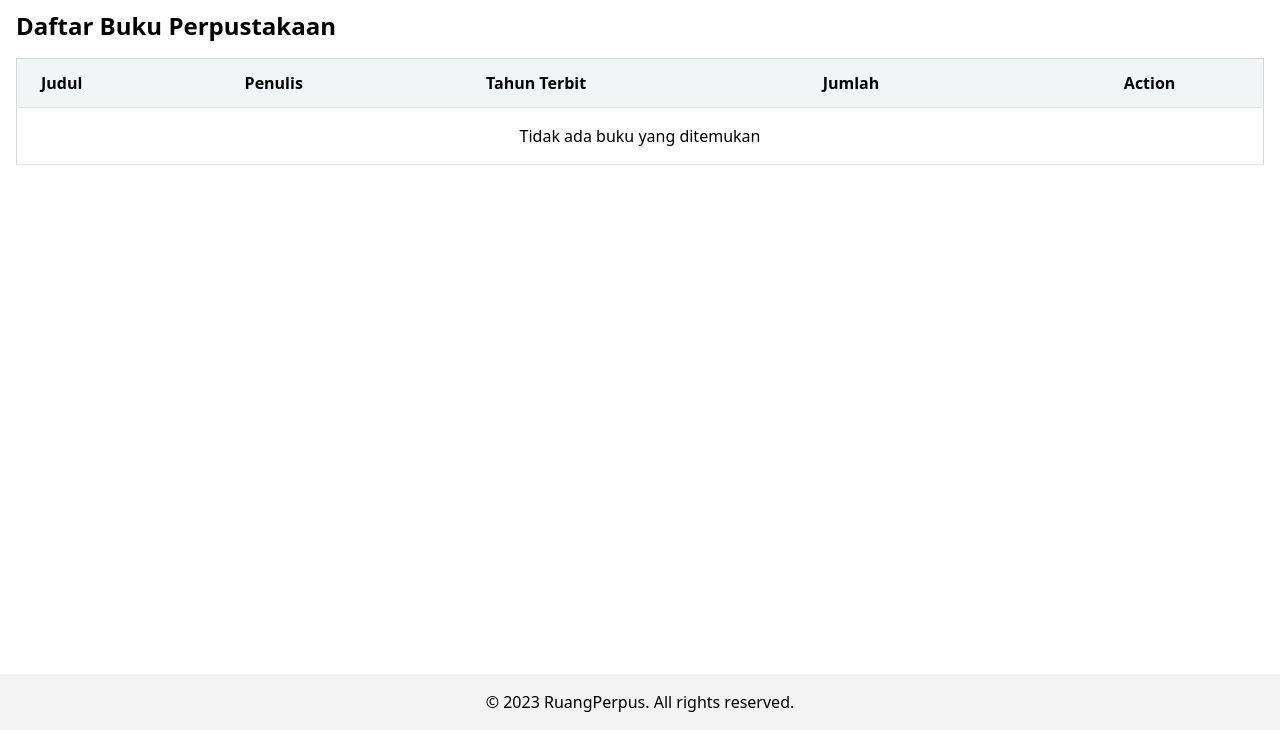
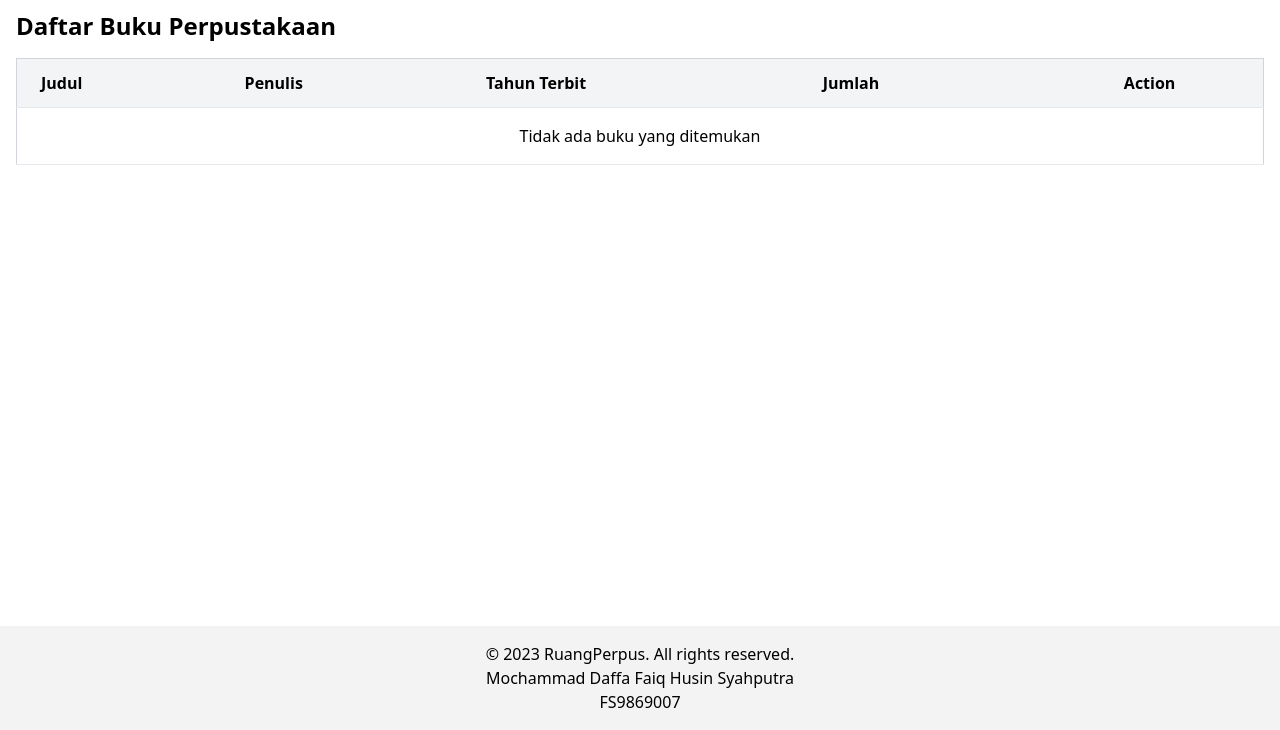
Before and after one commit to daffafaiqhs/ruang-perpus, a website: page client/index.html in a window 1280 px wide. Shown: the part 70-800 px from the top of the page. Drawn offline with nearby package versions, Linux system fonts and the light colour scheme; no server answers.

Commit message:
feat: add student name and camp id

```diff
--- a/client/index.html
+++ b/client/index.html
@@ -49,14 +49,12 @@
 
     <footer class="footer">
       <p>&copy; 2023 RuangPerpus. All rights reserved.</p>
-      <!-- Tambahkan Student Name & Camp ID
-      example:
+      <!-- Tambahkan Student Name & Camp ID -->
 
-      <p class="studentName">John Doe</p>
-      <p class="studentId">123456789</p>
+      <p class="studentName">Mochammad Daffa Faiq Husin Syahputra</p>
+      <p class="studentId">FS9869007</p>
 
-    -->
-      <!-- TODO: answer here -->
+
     </footer>
 
     <script src="index.js"></script>
```
